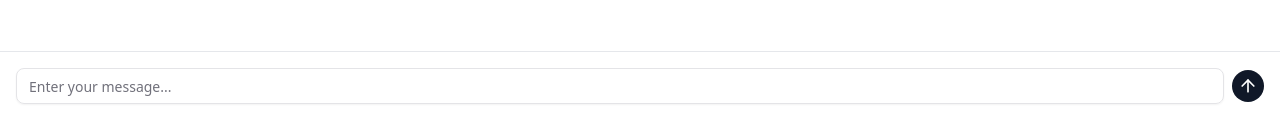
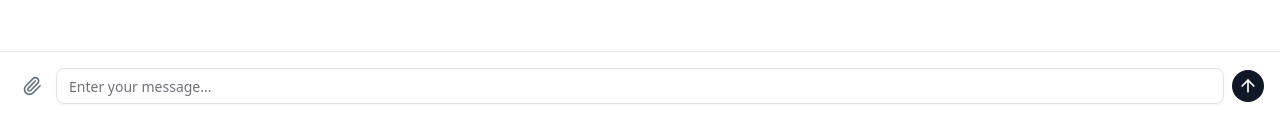
Before and after one commit to DocFusionX/client, a React (Vite) app: page / in a window 1280 px wide. Shown: the part 664-797 px from the top of the page. Built offline with nearby package versions, Linux system fonts and the light colour scheme.

Commit message:
feat: add file upload button

```diff
--- a/src/components/ChatInput/index.tsx
+++ b/src/components/ChatInput/index.tsx
@@ -1,11 +1,13 @@
 import { Field } from "../ui/field";
 import { Input } from "../ui/input";
 import { ArrowUp } from "lucide-react";
+import FileUploadButton from "../FileUploadButton";
 
 export default function ChatInput() {
     return (
         <div className="fixed bottom-0 left-0 right-0 p-4 pb-8 bg-white bg-opacity-90 backdrop-blur-sm border-t border-gray-200">
             <div className="flex items-center gap-2">
+                <FileUploadButton />
                 <Field>
                     <Input
                         id="input-field-chat"
--- /dev/null
+++ b/src/components/FileUploadButton/index.tsx
@@ -0,0 +1,10 @@
+import { Paperclip } from "lucide-react";
+
+export default function FileUploadButton() {
+    return (
+        <label className="p-1.5 rounded-full hover:bg-gray-100 cursor-pointer text-gray-500 hover:text-gray-900 transition-colors">
+            <input type="file" className="hidden" accept=".pdf,.txt" />
+            <Paperclip className="size-5" />
+        </label>
+    );
+}
```
